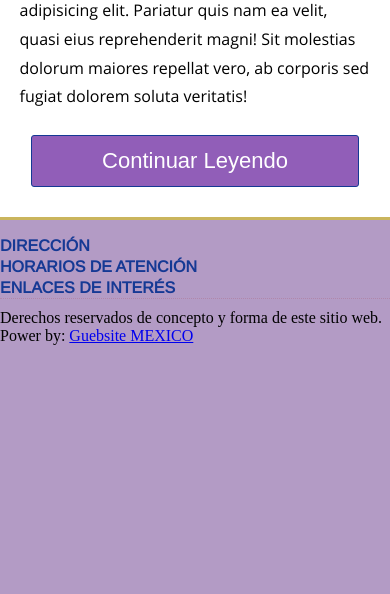
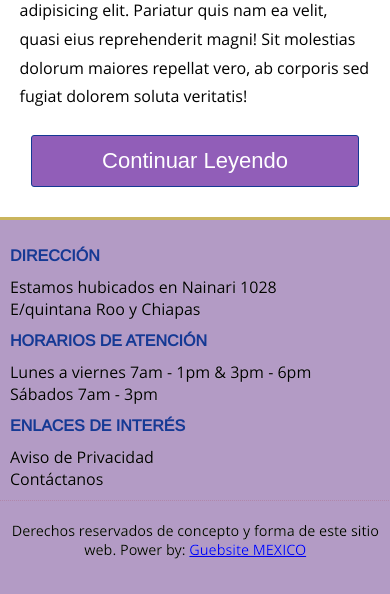
Before and after one commit to Guebsite/inmunology, a PHP site: page / in a window 390 px wide. Shown: the part 2190-2784 px from the top of the page. Before the commit the page ends 2535 px from the top, so only its background shows below. Run offline with PHP 8.4, Linux system fonts and the light colour scheme.

Commit message:
600 breakpoint

```diff
--- a/index.html
+++ b/index.html
@@ -38,6 +38,8 @@
       <section id="cuerpo">
         <div class="contenido">
             <article>
+                <img class="homeart" src="http://lorempixel.com/200/200/abstract/" alt="">
+
                 <p><span>Inmunology & Reproduction</span> es el primer centro médico ubicado en Nogales, Sonora, Mexico; estamos conformados por un grupo de médicos especializados en Fertilidad e inmunología aplicada a la reproducción, contamos con tecnología de ultima generación. Nuestros Médicos cuentan con experiencia en Estados Unidos y Europa manteniendose actualizados para alcanzar altos estándares Internacionales.</p>
                 <p>Estamos comprometidos en cumplir tus sueños de ser padres y conformar una nueva familia. Tu ilusión es la base de nuestro trabajo por lo que te invitamos a comunicarte con nosotros</p>
 
@@ -102,17 +104,21 @@
       <footer id="pie">
           <div class="espacios">
               <h6>Dirección</h6>
-
+              <p>Estamos hubicados en Nainari 1028 E/quintana Roo y Chiapas</p>
           </div>
           <div class="espacios">
               <h6>Horarios de Atención</h6>
-
+              <span>Lunes a viernes 7am - 1pm & 3pm - 6pm</span>
+              <span>Sábados 7am - 3pm</span>
           </div>
           <div class="espacios">
               <h6>Enlaces de Interés</h6>
-
+              <ul>
+                  <li>Aviso de Privacidad</li>
+                  <li>Contáctanos</li>
+              </ul>
           </div>
-          <span>Derechos reservados de concepto y forma de este sitio web. Power by: <a href="http://www.guebsite.com.mx" target="_blank">Guebsite MEXICO</a></span>
+          <span class="copy">Derechos reservados de concepto y forma de este sitio web. Power by: <a href="http://www.guebsite.com.mx" target="_blank">Guebsite MEXICO</a></span>
       </footer>
     </div>
 </body>
--- a/style.css
+++ b/style.css
@@ -61,7 +61,9 @@ h5 { font-family: 'arimoregular';
 
 h6 { font-family: 'arimoregular';
     text-transform: uppercase;
-    color: #153994;}
+    color: #153994;
+    padding: 10px 10px;}
+
 
 
 
@@ -109,11 +111,11 @@ h6 { font-family: 'arimoregular';
         margin: 0px;
         float: left;
         position: relative;
-        top: 6px;
+        top: 1px;
         left: -8px;
-        -webkit-transform: rotateZ(8deg);
-	    -moz-transform: rotateZ(8deg);
-	    -o-transform: rotateZ(8deg);
+        -webkit-transform: rotateZ(10deg);
+	    -moz-transform: rotateZ(10deg);
+	    -o-transform: rotateZ(10deg);
         }
 
 .logoimg { width: 100%;
@@ -122,13 +124,14 @@ h6 { font-family: 'arimoregular';
 .flag { display: block;
         width: 100%;
         min-height: 1px;
+        padding-top: 5px;
         overflow: hidden;
         }
 .flag a {  display: inline-block;
            width: 40px;
            height: 25px;
            background-size: 100%;
-           margin: 1px 2px;
+           margin: 1px 5px;
            float: right;
            background-image: url(img/mex.jpg);
 }
@@ -161,6 +164,8 @@ h6 { font-family: 'arimoregular';
             overflow: hidden;
             padding: 10px 10px 20px 10px;
             box-sizing: border-box;}
+
+.homeart { display: none;}
 
 #cuerpo p { padding-bottom: 1.5rem;
             line-height: 1.8rem;
@@ -274,6 +279,7 @@ h4.relleno { padding-top: 31%;
 #pie { width: 100%;
        min-height: 1px;
        padding: 15px 0px;
+
        border-top:3px solid #CAB55D;
        background-color: #b39bc5;}
 
@@ -281,10 +287,44 @@ h4.relleno { padding-top: 31%;
 
 
 
-#pie span { display: block;
-            width: 100%;
+#pie span.copy { display: block;
+            width: 95%;
             min-height: 1px;
-            padding: 10px 0px;
+            padding: 20px 10px 10px 10px;
+            margin: 10px 0px;
+            text-align: center;
+            text-shadow: 0px 0px 0px white;
+            font-size: 0.9em;
             border-top:1px dotted rgba(165, 42, 42, 0.17);}
 
+#pie p, #pie span, #pie ul { display: block;
+                             width: 90%;
+                             font-family: 'open_sansregular';
+                             text-shadow: 0px 0px 1px rgba(255, 255, 255, 0.47);
+                             list-style-type: none;
+                             padding: 0px 10px;}
+
 /*MEDIA QUERIES*/
+
+/*480 breakpoint*/
+@media only screen and (min-width: 480px) {
+
+    #menu ul { width: 75%; }
+
+    .logo { top: 1px;
+            left: 5px;
+            -webkit-transform: rotateZ(0deg);
+	        -moz-transform: rotateZ(0deg);
+	        -o-transform: rotateZ(0deg);}
+
+
+}
+
+/*600 breakpoint*/
+@media only screen and (min-width: 600px) {
+
+    #menu li:nth-child(1), #menu li:nth-child(3) { border-left: 1px solid rgba(0, 0, 0, 0.2);
+    box-sizing: border-box;}
+
+
+}
```
